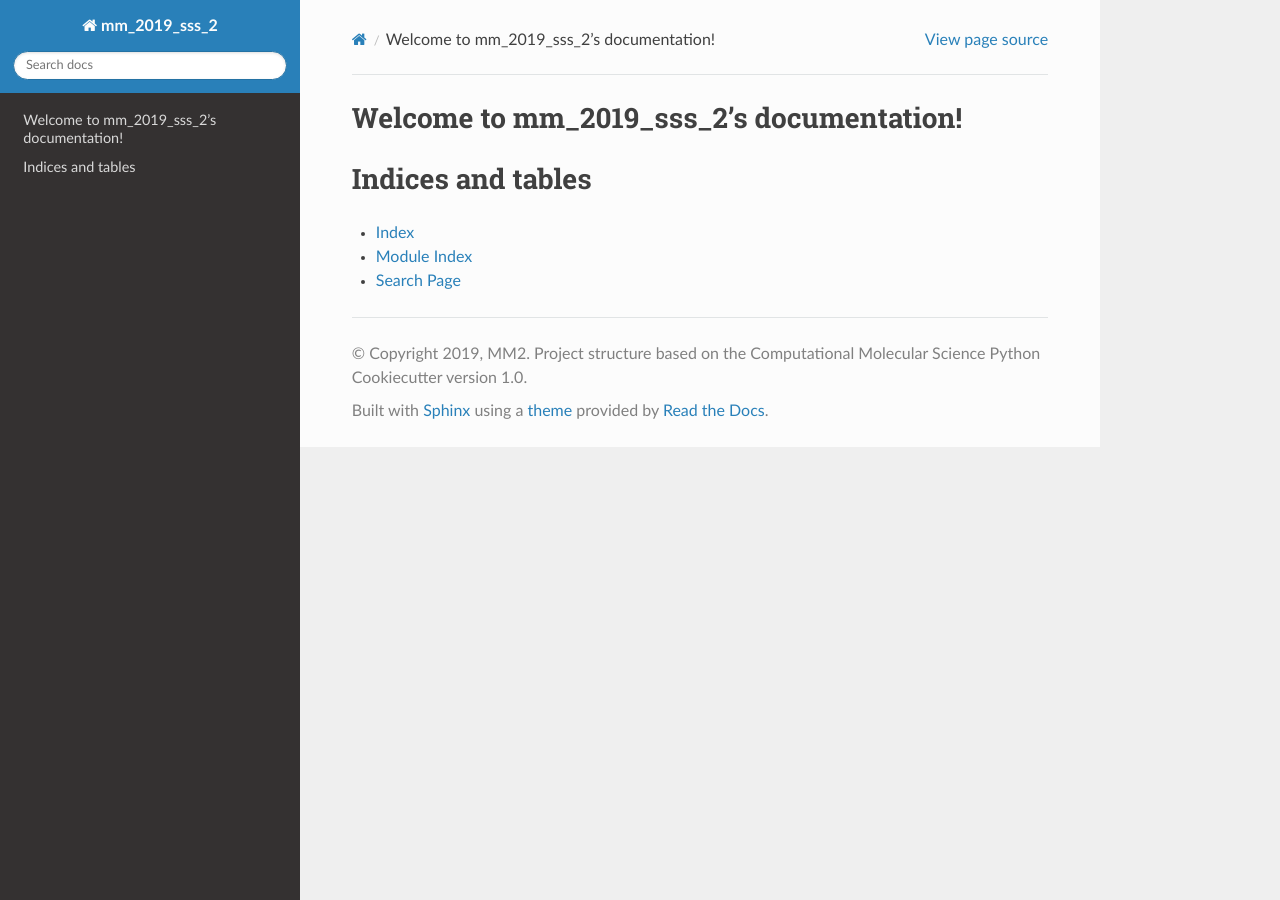
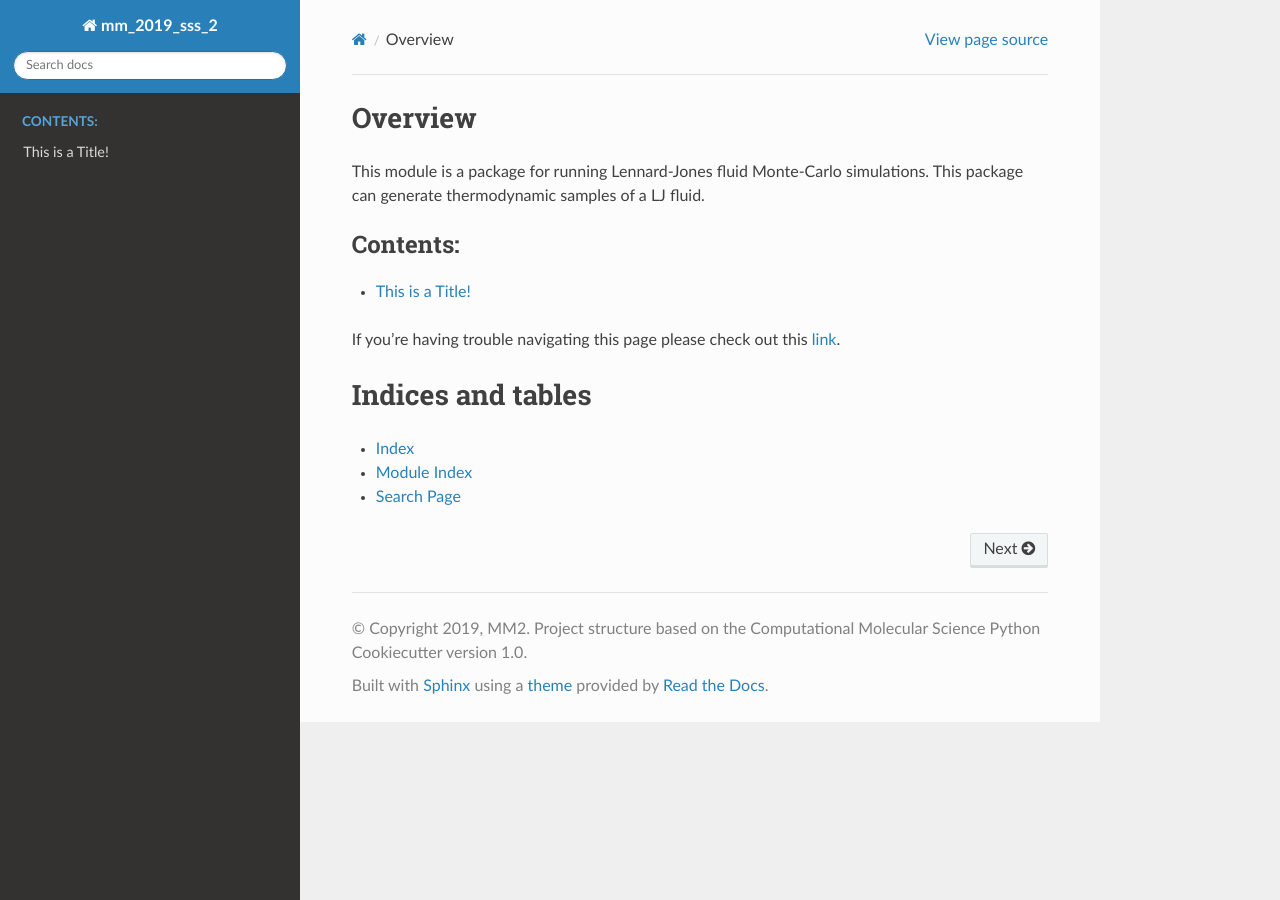
Before and after one commit to tlfobe/mm_2019_sss_2, a Sphinx documentation site: the page built from docs/index.rst, in a window 1280 px wide. Built offline with Sphinx 7.4.7 and the Read the Docs theme 2.0.0, drawn with Linux system fonts in a browser that asks for light colours.

Commit message:
added text to index and something.rst

```diff
--- a/docs/index.rst
+++ b/docs/index.rst
@@ -3,12 +3,20 @@
    You can adapt this file completely to your liking, but it should at least
    contain the root `toctree` directive.
 
-Welcome to mm_2019_sss_2's documentation!
+Overview
 =========================================================
+
+This module is a package for running Lennard-Jones fluid Monte-Carlo simulations. This package can generate
+thermodynamic samples of a LJ fluid.
 
 .. toctree::
    :maxdepth: 2
    :caption: Contents:
+
+   something
+
+
+If you're having trouble navigating this page please check out this `link <https://www.google.com/>`_.
 
 
 
--- /dev/null
+++ b/docs/something.rst
@@ -0,0 +1,8 @@
+
+
+
+This is a Title!
+================
+
+
+Lorem ipsum, something...
--- a/mm_2019_sss_2/__init__.py
+++ b/mm_2019_sss_2/__init__.py
@@ -6,7 +6,7 @@ A short description of the project.
 # Add imports here
 from .system import *
 import mm_2019_sss_2.energy
-import mm_2019_sss_2.monte_carlo
+# import mm_2019_sss_2.monte_carlo
 
 # Handle versioneer
 from ._version import get_versions
```
